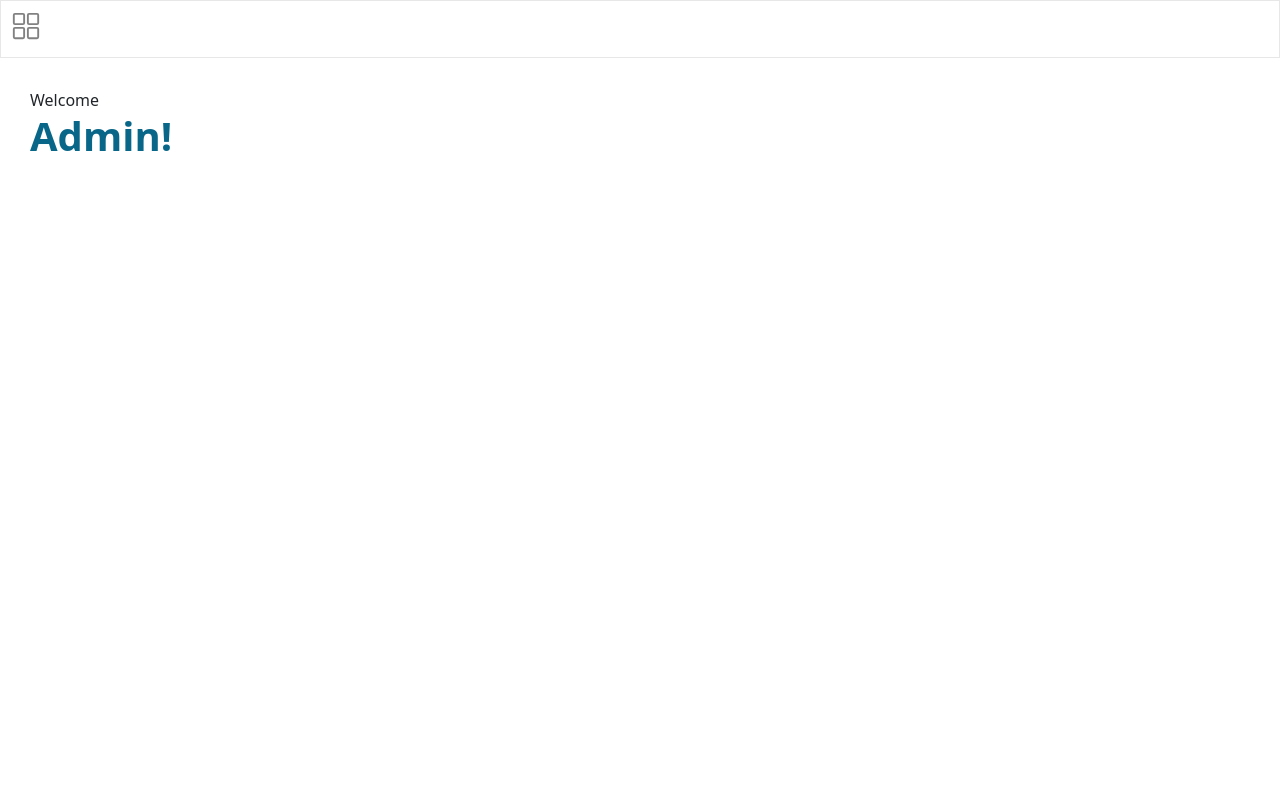
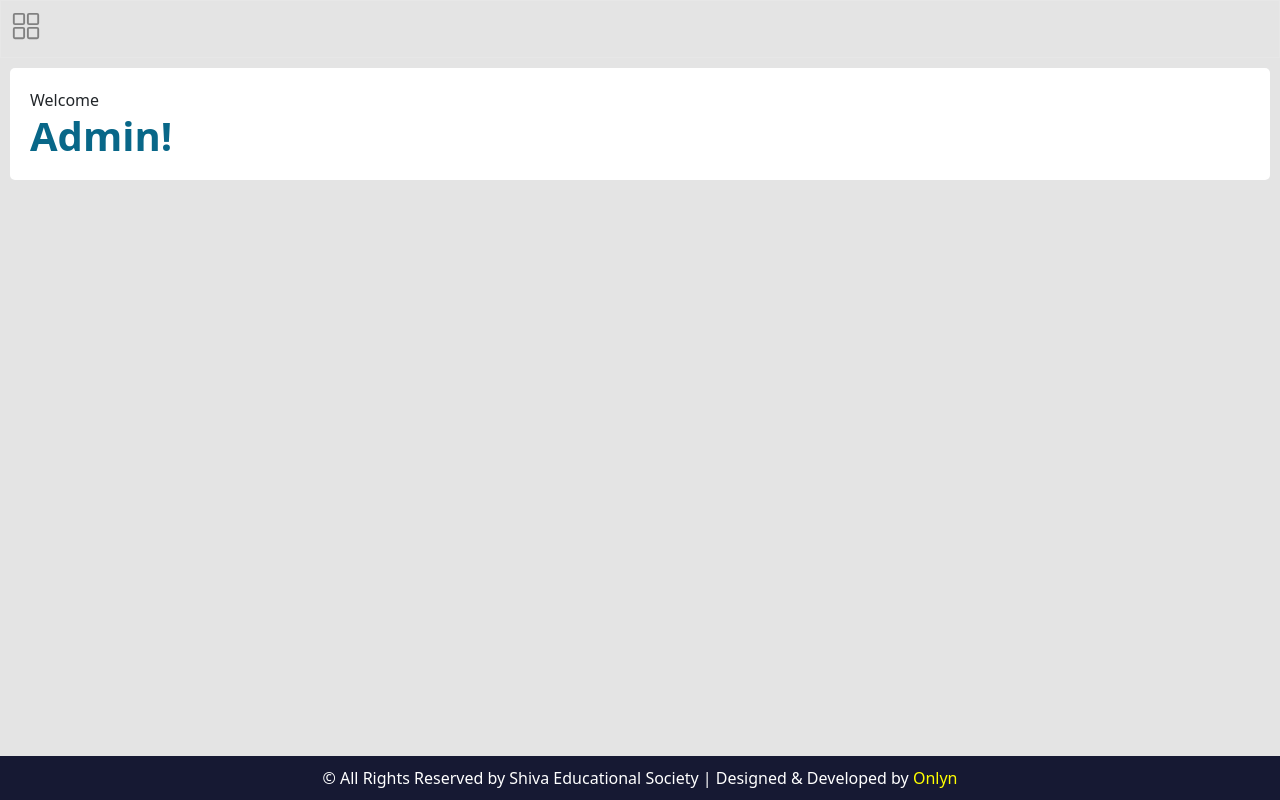
Before and after one commit to sidmrlazy/shivapublicschool, a PHP site: page /admin/dashboard.php in a window 1280 px wide. Run offline with PHP 8.4, Linux system fonts and the light colour scheme.

Commit message:
modified:   admin/dashboard.php new file:   admin/includes/dashboard-footer.php modified:   admin/includes/styles.css modified:   admin/notice/add-notice-form.php modified:   components/navbar.php

```diff
--- a/admin/dashboard.php
+++ b/admin/dashboard.php
@@ -1,4 +1,5 @@
 <?php include('includes/header.php') ?>
 <?php include('includes/side-nav.php') ?>
 <?php include('dashboard/dashboard.php') ?>
+<?php include('includes/dashboard-footer.php') ?>
 <?php include('includes/footer.php') ?>
--- /dev/null
+++ b/admin/includes/dashboard-footer.php
@@ -0,0 +1,4 @@
+<div class="dashboard-footer">
+    <p>&#169; All Rights Reserved by Shiva Educational Society | Designed & Developed by <a href="https://onlynus.com"
+            target="_blank" rel="noopener noreferrer">Onlyn</a> </p>
+</div>
--- a/admin/includes/styles.css
+++ b/admin/includes/styles.css
@@ -86,7 +86,6 @@
   right: 0;
   bottom: 0;
   top: 0;
-  background-color: #fff;
   display: flex;
   justify-content: center;
   align-items: center;
@@ -98,6 +97,7 @@
   border: 1px solid #e7e7e7;
   padding: 40px;
   border-radius: 10px;
+  background-color: #fff;
 }
 .login-btn {
   margin-top: 15px;
@@ -120,10 +120,17 @@
   color: #dd1c1a;
 }
 /* =========== DASHBOARD =========== */
+body {
+  background-color: #e1e1e1e1;
+}
 #main {
   transition: margin-left 0.5s;
   padding: 20px;
   margin: 10px;
+}
+.dashboard {
+  background-color: #fff;
+  border-radius: 5px;
 }
 .dashboard p {
   margin: 0;
@@ -151,6 +158,12 @@
   border: 1px solid #e7e7e7;
   border-radius: 5px;
   padding: 20px;
+  background-color: #fff;
+}
+.add-notice-table {
+  background-color: #fff;
+  padding: 30px;
+  border-radius: 5px;
 }
 .add-notice-check-row {
   display: flex;
@@ -160,6 +173,24 @@
 }
 .add-notice-check-row p {
   flex: 2;
+}
+
+/* =========== DASHBOARD FOOTER =========== */
+.dashboard-footer {
+  position: absolute;
+  bottom: 0;
+  background-color: #161933;
+  width: 100%;
+  padding: 10px;
+}
+.dashboard-footer p {
+  text-align: center;
+  margin: 0;
+  color: #fff;
+}
+.dashboard-footer a {
+  text-decoration: none;
+  color: yellow;
 }
 
 @media only screen and (max-width: 768px) {
--- a/admin/notice/add-notice-form.php
+++ b/admin/notice/add-notice-form.php
@@ -57,7 +57,7 @@
     </form>
 
 
-    <div class="table-responsive mt-5">
+    <div class="add-notice-table table-responsive mt-5">
         <table class="table table-bordered">
             <thead>
                 <tr>
--- a/components/navbar.php
+++ b/components/navbar.php
@@ -34,9 +34,9 @@
                 <li class="nav-item">
                     <a class="nav-link" aria-current="page" href="curriculum.php">Curriculum</a>
                 </li>
-                <li class="nav-item">
+                <!-- <li class="nav-item">
                     <a class="nav-link" aria-current="page" href="#">Academics</a>
-                </li>
+                </li> -->
                 <li class="nav-item">
                     <a class="nav-link" aria-current="page" href="notices.php">Notices</a>
                 </li>
```
